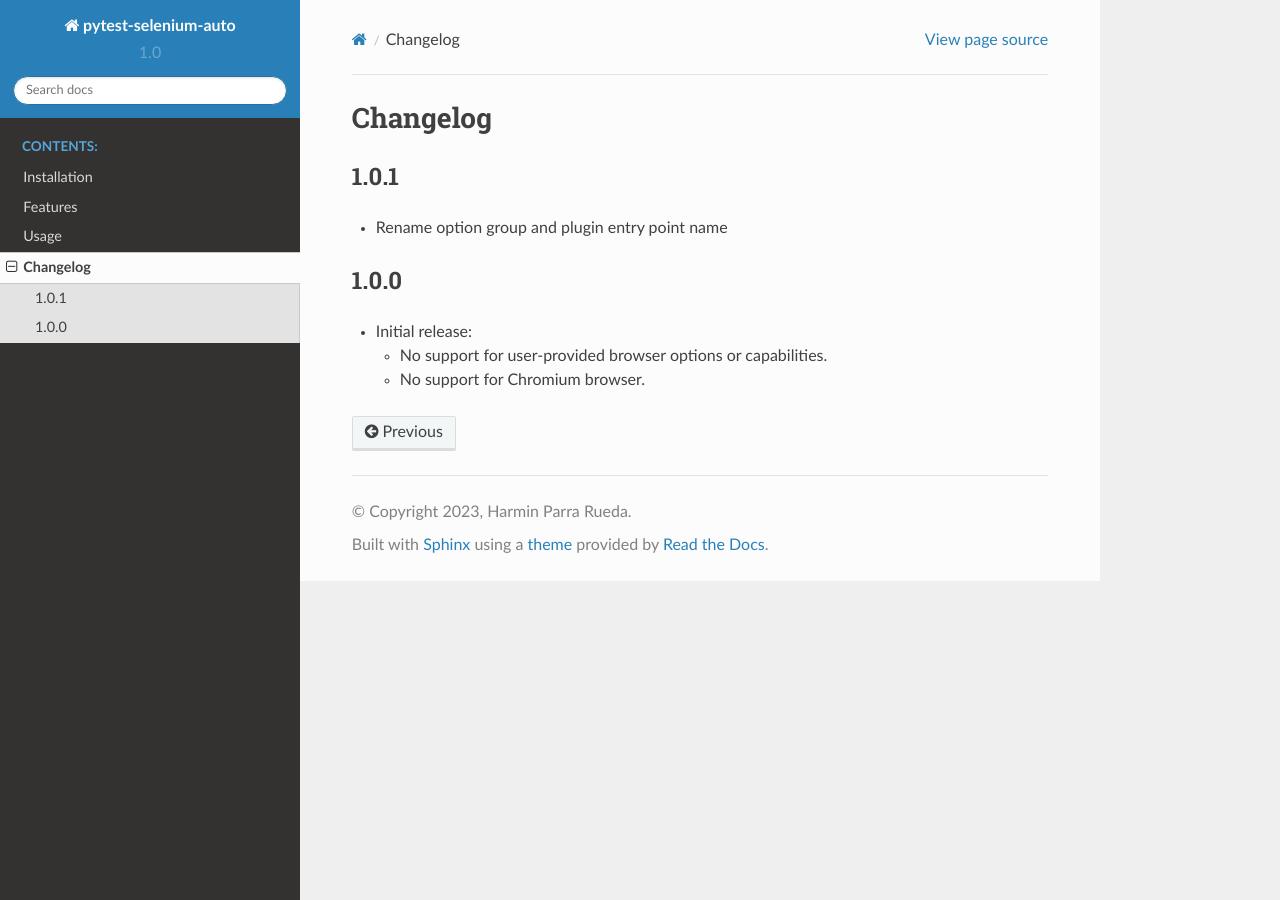
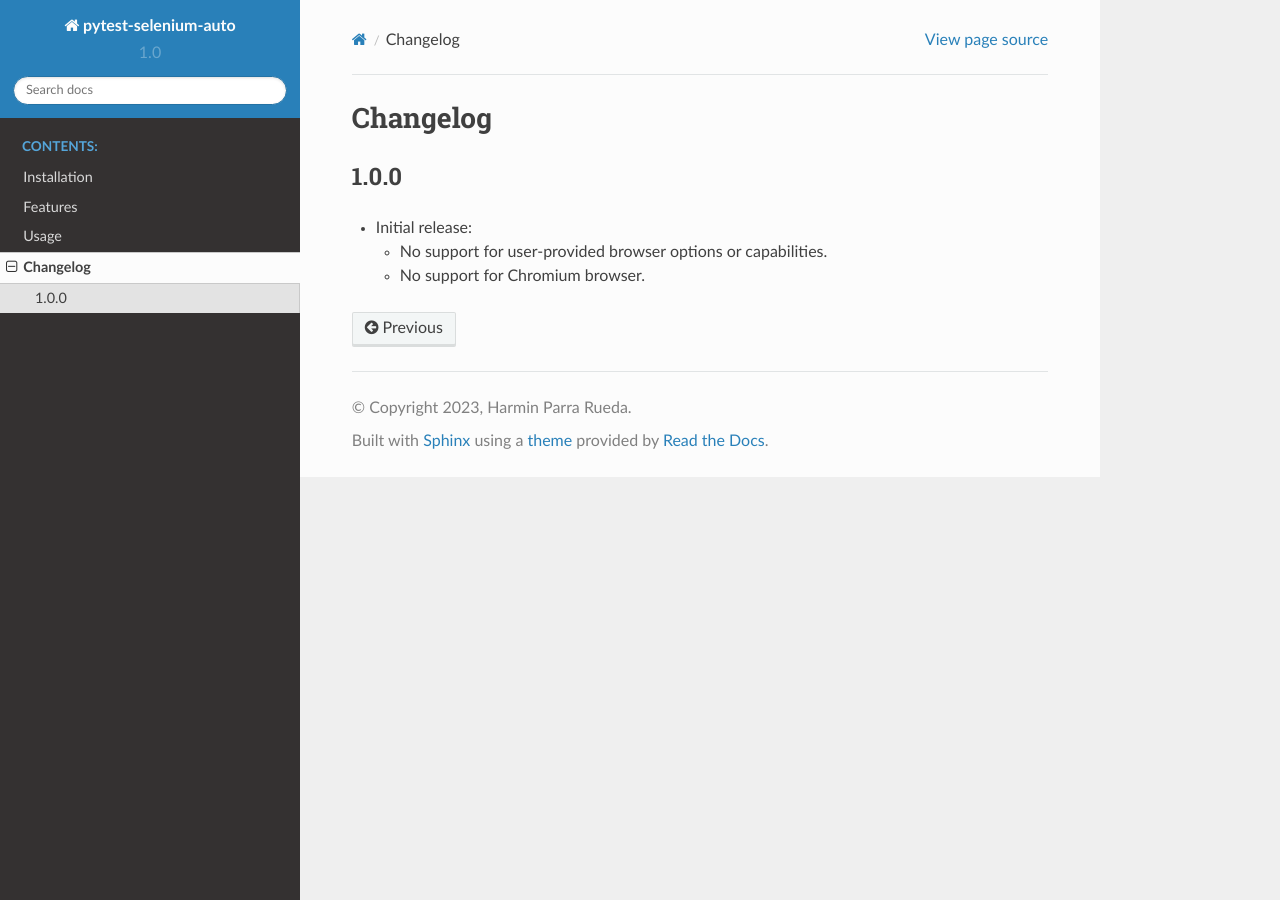
Before and after one commit to harmin-parra/pytest-selenium-auto, a Sphinx documentation site: the page built from docs/changelog.rst, in a window 1280 px wide. Built offline with Sphinx 7.4.7 and the Read the Docs theme 2.0.0, drawn with Linux system fonts in a browser that asks for light colours.

Commit message:
revert last change

```diff
--- a/docs/changelog.rst
+++ b/docs/changelog.rst
@@ -1,11 +1,6 @@
 =========
 Changelog
 =========
-
-1.0.1
------
-
-* Rename option group and plugin entry point name
 
 1.0.0
 -----
```
